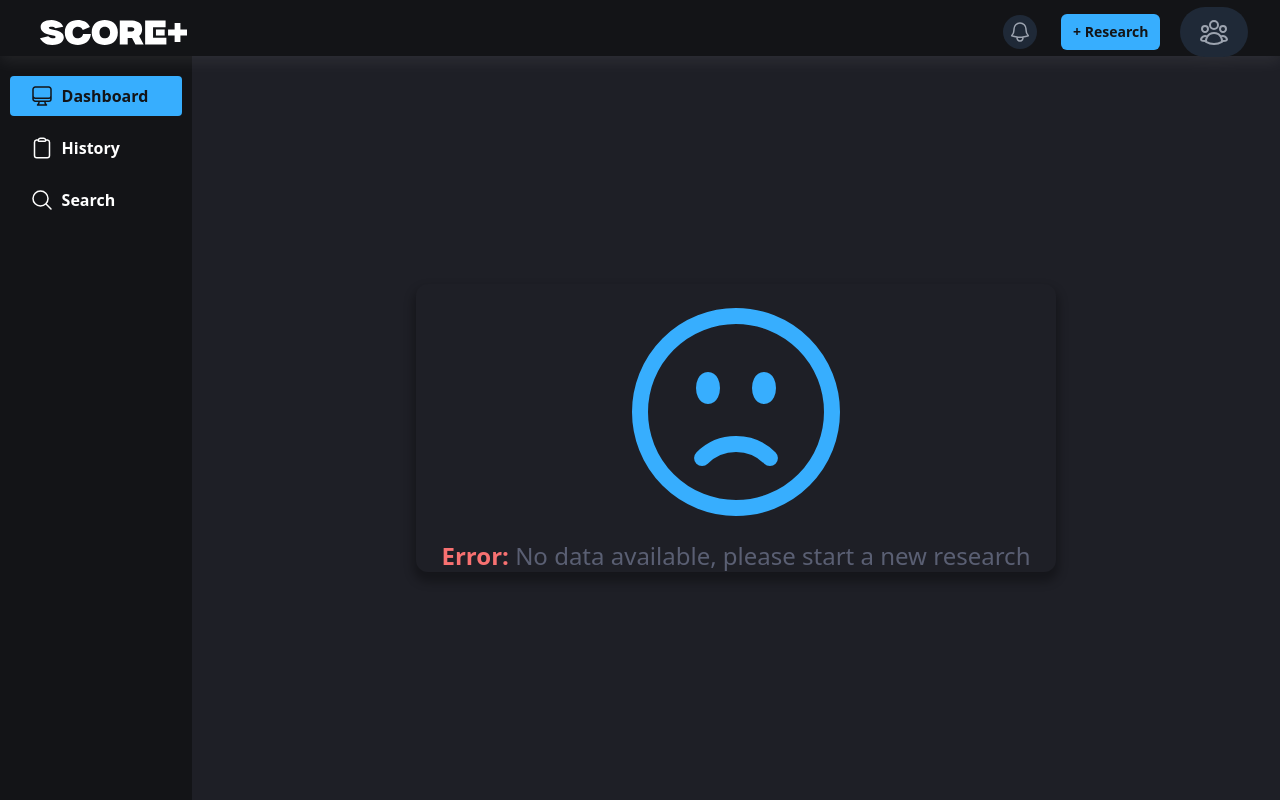
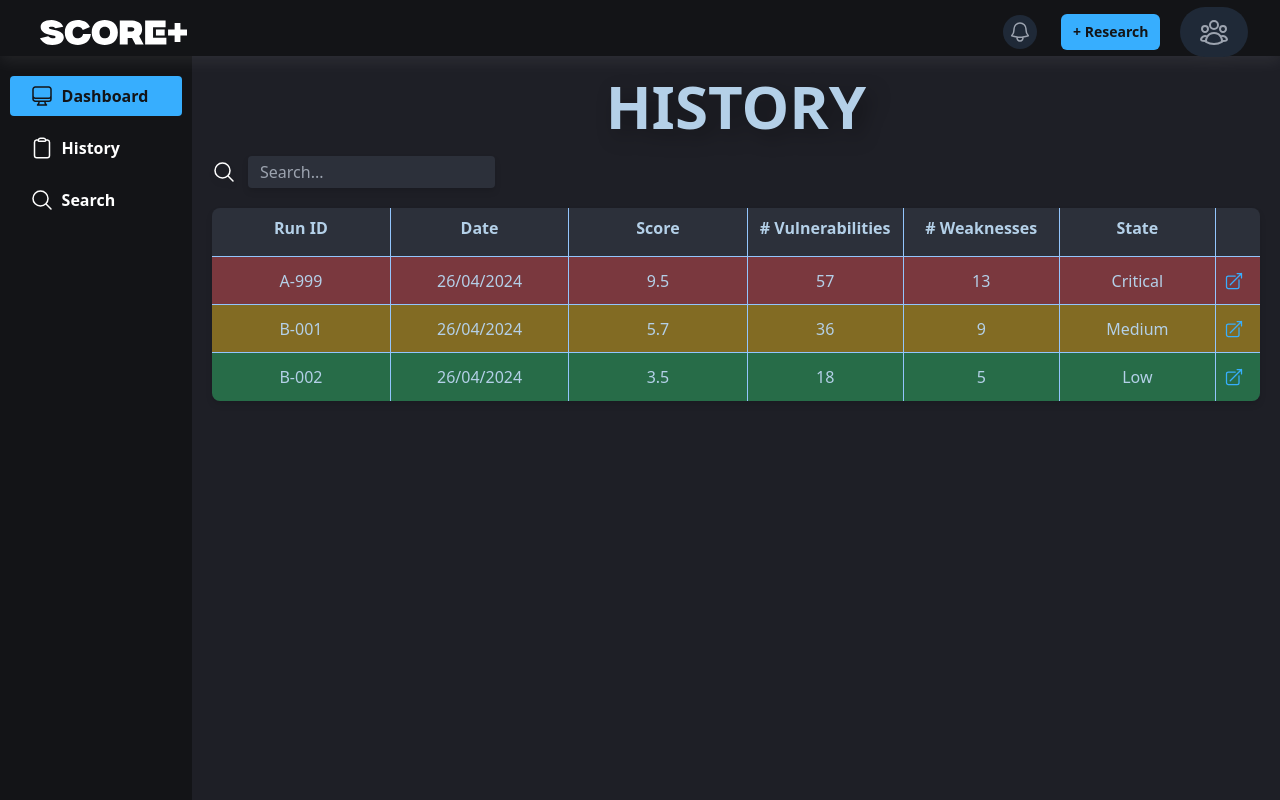
Before and after one commit to colelli/score_plus, a React (Vite) app: page / in a window 1280 px wide. Built offline with nearby package versions, Linux system fonts and the light colour scheme.

Commit message:
history page base

```diff
--- a/src/App.jsx
+++ b/src/App.jsx
@@ -2,6 +2,7 @@ import './css/scoreplus.scss'
 import Navbar from './elements/Navbar'
 import Sidebar from './elements/Sidebar'
 import Dashboard from './elements/Dashboard'
+import History from './elements/History'
 
 var send = "Invia"
 var search = "Cerca"
@@ -15,7 +16,8 @@ function App() {
       <Navbar></Navbar>
       <main className='bg-primary-500 h-[93vh] flex'>
         <Sidebar current='dashboard'></Sidebar>
-        <Dashboard></Dashboard>
+        {/*<Dashboard></Dashboard>*/}
+        <History></History>
       </main>
     </div>
   )
--- a/src/elements/Dashboard.jsx
+++ b/src/elements/Dashboard.jsx
@@ -1,6 +1,7 @@
 import { ExclamationTriangleIcon } from "@heroicons/react/16/solid"
 import { FaceFrownIcon } from "@heroicons/react/24/outline"
 import { useEffect, useState } from "react"
+import NoData from "./utils/NoData"
 
 function classNames(...classes) {
     return classes.filter(Boolean).join(' ')
@@ -11,7 +12,7 @@ const description = "Apache Log4j2 2.0-beta9 through 2.15.0 (excluding security
 export default function Dashboard() {
 
     const temp = { critical_cve_number: 10, score: 10.0, cve_list: [1]}
-    const [result, SetResult] = useState({})
+    const [result, SetResult] = useState(temp)
 
     useEffect
 
@@ -19,7 +20,7 @@ export default function Dashboard() {
         <div className="h-full w-full flex flex-col gap-5 p-5">
             {Object.keys(result).length != 0 &&
                 <>
-                    <div className="w-full flex justify-center drop-shadow-2xl text-secondary-100 font-black text-md | sm:text-6xl">DASHBOARD</div>
+                    <div className="w-full flex justify-center drop-shadow-[7px_7px_10px_rgba(0,0,0,0.35)] text-secondary-100 font-black text-md | sm:text-6xl">DASHBOARD</div>
                     <div className="h-px flex flex-1 gap-5 flex-col lg:flex-row">
 
                         {/*Dashboard Summary Card*/}
@@ -60,12 +61,12 @@ export default function Dashboard() {
                             <table className="table-fixed w-full border-collapse text-center">
                                 <thead className="h-[4vh]">
                                     <tr>
-                                        <th className="border-b border-r border-blue-300 p-2 pb-4 w-[14vw] | lg:w-[7vw]">CVE-ID</th>
+                                        <th className="border-b border-r border-blue-300 p-2 pb-4 w-[15vw] | lg:w-[8vw]">CVE-ID</th>
                                         <th className="border-b border-x border-blue-300 p-2 pb-4">Description</th>
                                         <th className="border-b border-x border-blue-300 p-2 pb-4 w-[9vw] | sm:text-balance | lg:w-[7vw]">Base Score</th>
                                         <th className="border-b border-x border-blue-300 p-2 pb-4 w-[9vw] | sm:text-balance | lg:w-[7vw]">Impact Score</th>
                                         <th className="border-b border-x border-blue-300 p-2 pb-4 w-[9vw] | sm:text-balance | lg:w-[7vw]">Severity Score</th>
-                                        <th className="border-b border-l border-blue-300 p-2 pb-4 w-[4vw] p-2 pb-4 | lg:w-[2vw]"></th>
+                                        <th className="border-b border-l border-blue-300 p-2 pb-4 w-[4vw] | lg:w-[2vw]"></th>
                                     </tr>
                                 </thead>
                                 <tbody>
@@ -73,16 +74,16 @@ export default function Dashboard() {
                                         (cve) =>
                                         <tr className="h-[9vh]">
                                             {/*TO-DO: Add data fetch*/}
-                                            <td className="border-b border-r border-blue-300">CVE-2021-44228</td>
-                                            <td className="border-b border-x border-blue-300">
+                                            <td className="border-b border-r border-blue-300 p-2">CVE-2021-44228</td>
+                                            <td className="border-b border-x border-blue-300 p-2">
                                                 <div className="text-left line-clamp-3" title={description}>
                                                     {description}
                                                 </div>
                                             </td>
-                                            <td className="border-b border-x border-blue-300">9.0</td>
-                                            <td className="border-b border-x border-blue-300">3.9</td>
-                                            <td className="border-b border-x border-blue-300">Critical</td>
-                                            <td className="border-b border-l border-blue-300 text-red-500 text-4xl">&#9679;</td>
+                                            <td className="border-b border-x border-blue-300 p-2">9.0</td>
+                                            <td className="border-b border-x border-blue-300 p-2">3.9</td>
+                                            <td className="border-b border-x border-blue-300 p-2">Critical</td>
+                                            <td className="border-b border-l border-blue-300 p-2 text-red-500 text-4xl">&#9679;</td>
                                         </tr>
                                     )}
                                 </tbody>
@@ -94,14 +95,7 @@ export default function Dashboard() {
 
             {Object.keys(result).length == 0 &&
                 <>
-                    <div className="w-full h-full flex flex-col items-center justify-center">
-                        <div className="h-min shadow-[0_7px_10px_3px_rgba(0,0,0,0.3)] rounded-xl flex flex-col items-center justify-center h-[40vh] w-[50vw]">
-                           <FaceFrownIcon className="text-secondary-400 w-[20vw]"/>
-                            <div className="text-primary-200 text-2xl px-6 text-center">
-                                <b className="text-red-400 font-black">Error:</b> No data available, please start a new research
-                            </div>
-                        </div>
-                    </div>
+                    <NoData></NoData>
                 </>}
 
         </div>
--- /dev/null
+++ b/src/elements/History.jsx
@@ -0,0 +1,70 @@
+import { ArrowTopRightOnSquareIcon, MagnifyingGlassIcon } from "@heroicons/react/24/outline"
+import { useEffect, useState } from "react"
+import NoData from "./utils/NoData"
+
+function classNames(...classes) {
+    return classes.filter(Boolean).join(' ')
+}
+
+const description = "Apache Log4j2 2.0-beta9 through 2.15.0 (excluding security releases 2.12.2, 2.12.3, and 2.3.1) JNDI features used in configuration, log messages, and parameters do not protect against attacker controlled LDAP and other JNDI related endpoints. An attacker who can control log messages or log message parameters can execute arbitrary code loaded from LDAP servers when message lookup substitution is enabled. From log4j 2.15.0, this behavior has been disabled by default. From version 2.16.0 (along with 2.12.2, 2.12.3, and 2.3.1), this functionality has been completely removed. Note that this vulnerability is specific to log4j-core and does not affect log4net, log4cxx, or other Apache Logging Services projects."
+
+export default function History() {
+
+    const [result, SetResult] = useState({
+        history: [
+            { id: 'A-999', date: '26/04/2024', score: '9.5', cve_count: '57', cwe_count: '13', state: 'Critical' },
+            { id: 'B-001', date: '26/04/2024', score: '5.7', cve_count: '36', cwe_count: '9', state: 'Medium' },
+            { id: 'B-002', date: '26/04/2024', score: '3.5', cve_count: '18', cwe_count: '5', state: 'Low' }]
+    })
+
+    var history_last = result.history.at(result.history.length - 1)
+
+    return (
+        <div className="h-min max-h-full w-full flex flex-col gap-5 p-5">
+            {Object.keys(result).length != 0 &&
+                <>
+                    <div className="w-full flex justify-center drop-shadow-[7px_7px_10px_rgba(0,0,0,0.35)] text-secondary-100 font-black text-md | sm:text-6xl">HISTORY</div>
+                    <div className="flex gap-3 items-center drop-shadow-md">
+                        <MagnifyingGlassIcon className="h-6 text-white"/>
+                        <input type="text" placeholder="Search..." className="p-1 pl-3 w-min rounded bg-primary-400 text-white"/>
+                    </div>
+                    <div className="rounded-lg w-full h-full overflow-auto bg-primary-400 text-secondary-100 drop-shadow-md">
+                        <table className="table-fixed w-full border-collapse text-center">
+                            <thead className="h-[4vh]">
+                                <tr>
+                                    <th className="border-b border-r border-blue-300 p-2 pb-4 w-[8vw] | lg:w-[8vw]">Run ID</th>
+                                    <th className="border-b border-r border-blue-300 p-2 pb-4 w-[10vw] | lg:w-[8vw]">Date</th>
+                                    <th className="border-b border-x border-blue-300 p-2 pb-4 w-[8vw]">Score</th>
+                                    <th className="border-b border-x border-blue-300 p-2 pb-4 w-[15vw] | sm:text-balance | lg:w-[7vw]"># Vulnerabilities</th>
+                                    <th className="border-b border-x border-blue-300 p-2 pb-4 w-[12vw] | sm:text-balance | lg:w-[7vw]"># Weaknesses</th>
+                                    <th className="border-b border-x border-blue-300 p-2 pb-4 w-[8vw] | sm:text-balance | lg:w-[7vw]">State</th>
+                                    <th className="border-b border-l border-blue-300 p-2 pb-4 w-[4vw] | lg:w-[2vw]"></th>
+                                </tr>
+                            </thead>
+                            <tbody>
+                                {result.history.map(
+                                    (entry) =>
+                                        <>
+                                            <tr className={classNames((entry.state == 'Critical') ? "bg-red-500/40" : ((entry.state == 'Medium') ? "bg-yellow-500/45" : "bg-green-500/40"), "h-[6vh] ")}>
+                                                {/*TO-DO: Add data fetch*/}
+                                                <td className={classNames((entry != history_last)?"border-b":"","border-r border-blue-300 p-2")}>{entry.id}</td>
+                                                <td className={classNames((entry != history_last)?"border-b":"","border-r border-blue-300 p-2")}>{entry.date}</td>
+                                                <td className={classNames((entry != history_last)?"border-b":"","border-x border-blue-300 p-2")}>{entry.score}</td>
+                                                <td className={classNames((entry != history_last)?"border-b":"","border-x border-blue-300 p-2")}>{entry.cve_count}</td>
+                                                <td className={classNames((entry != history_last)?"border-b":"","border-x border-blue-300 p-2")}>{entry.cwe_count}</td>
+                                                <td className={classNames((entry != history_last)?"border-b":"","border-x border-blue-300 p-2")}>{entry.state}</td>
+                                                <td className={classNames((entry != history_last)?"border-b":"","border-l border-blue-300 p-2 text-secondary-400")}><ArrowTopRightOnSquareIcon className="h-5" /></td>
+                                            </tr>
+                                        </>
+                                )}
+                            </tbody>
+                        </table>
+                    </div>
+                </>}
+            {Object.keys(result).length == 0 &&
+                <>
+                    <NoData msg='strunz' />
+                </>}
+        </div>
+    )
+}
--- /dev/null
+++ b/src/elements/utils/NoData.jsx
@@ -0,0 +1,16 @@
+import { FaceFrownIcon } from "@heroicons/react/16/solid"
+
+const defaultMsg = 'No data available, please start a new research'
+
+export default function NoData(params) {
+    return (
+        <div className="w-full h-full flex flex-col items-center justify-center">
+            <div className="h-min shadow-[0_7px_10px_3px_rgba(0,0,0,0.3)] rounded-xl flex flex-col items-center justify-center h-[40vh] w-[50vw]">
+                <FaceFrownIcon className="text-secondary-400 w-[20vw]" />
+                <div className="text-primary-200 text-2xl px-6 text-center">
+                    <b className="text-red-400 font-black">Error: </b>{(params.msg == '' || params.msg == null) ? defaultMsg : params.msg}
+                </div>
+            </div>
+        </div>
+    )
+}
```
